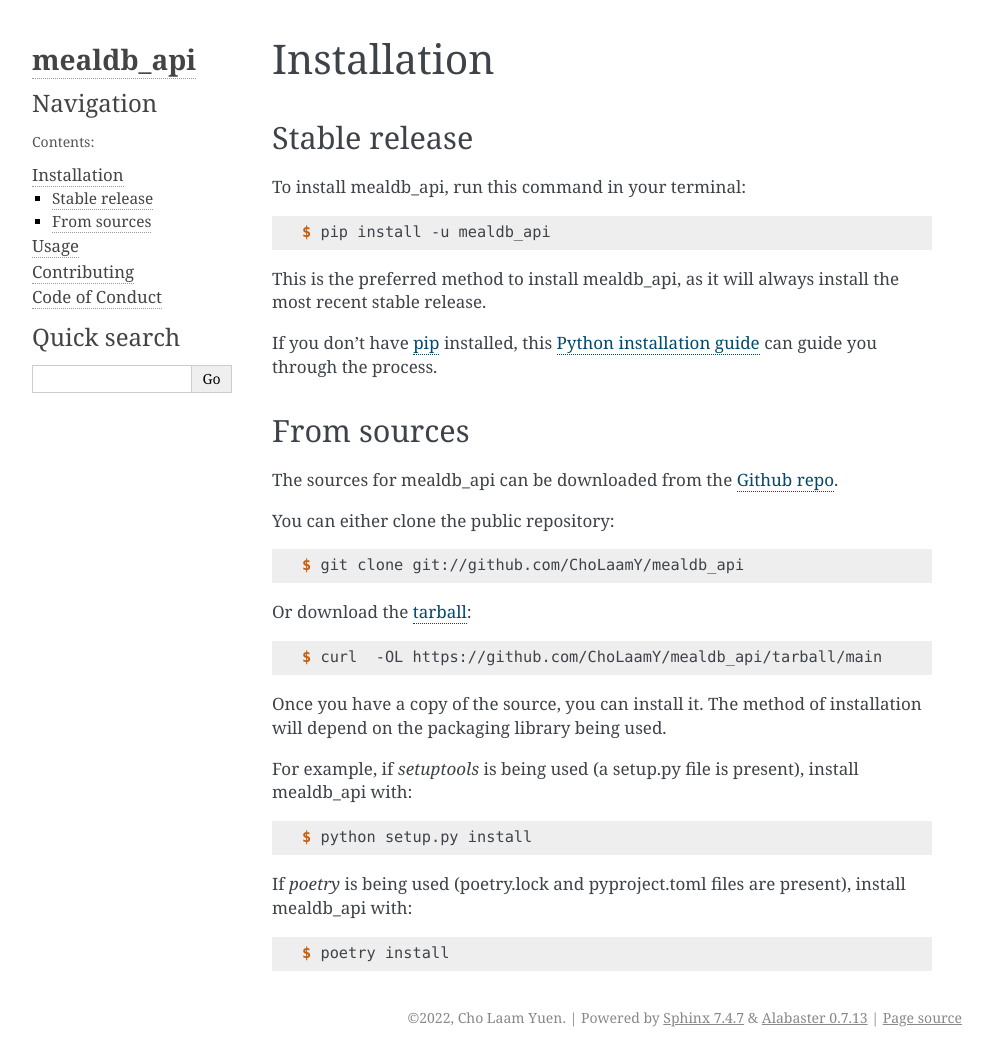
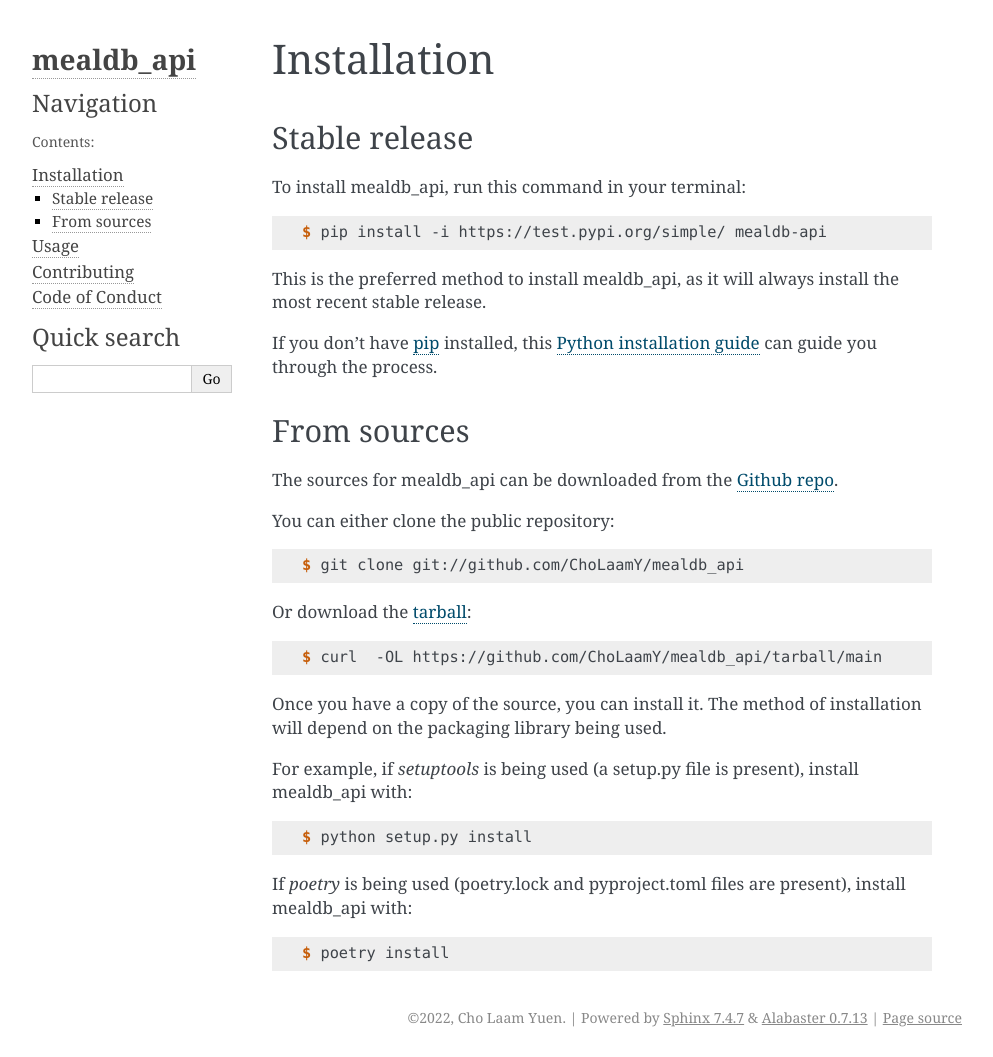
Before and after one commit to ChoLaamY/mealdb_api, a Sphinx documentation site: the page built from docs/installation.rst, in a window 1280 px wide. Shown: the whole page, without its empty margins (148-1141 px from the left). Built offline with Sphinx 7.4.7, drawn with Linux system fonts in a browser that asks for light colours; some of the changed lines change nothing that is shown.

Commit message:
updated docs

```diff
--- a/docs/installation.rst
+++ b/docs/installation.rst
@@ -12,7 +12,7 @@
 
 .. code-block:: console
 
-    $ pip install -u mealdb_api
+    $ pip install -i https://test.pypi.org/simple/ mealdb-api
 
 This is the preferred method to install mealdb_api, as it will always install the most recent stable release.
 
```
